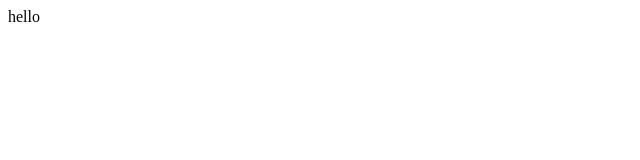
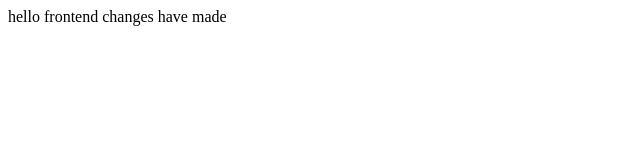
Before and after one commit to viswajith0912/sample-rep, a plain HTML site: page index.html in a window 1280 px wide. Shown: the whole page, without its empty margins (0-640 px from the left). Drawn offline with Linux system fonts and the light colour scheme.

Commit message:
added frontend canges

```diff
--- a/index.html
+++ b/index.html
@@ -3,6 +3,7 @@
     <title><h1>viswajith a</h1></title>
     <body>
         <p1>hello</p1>
+        <p2>frontend changes have made</p2>
     </body>
 </head>
 </html>
```
